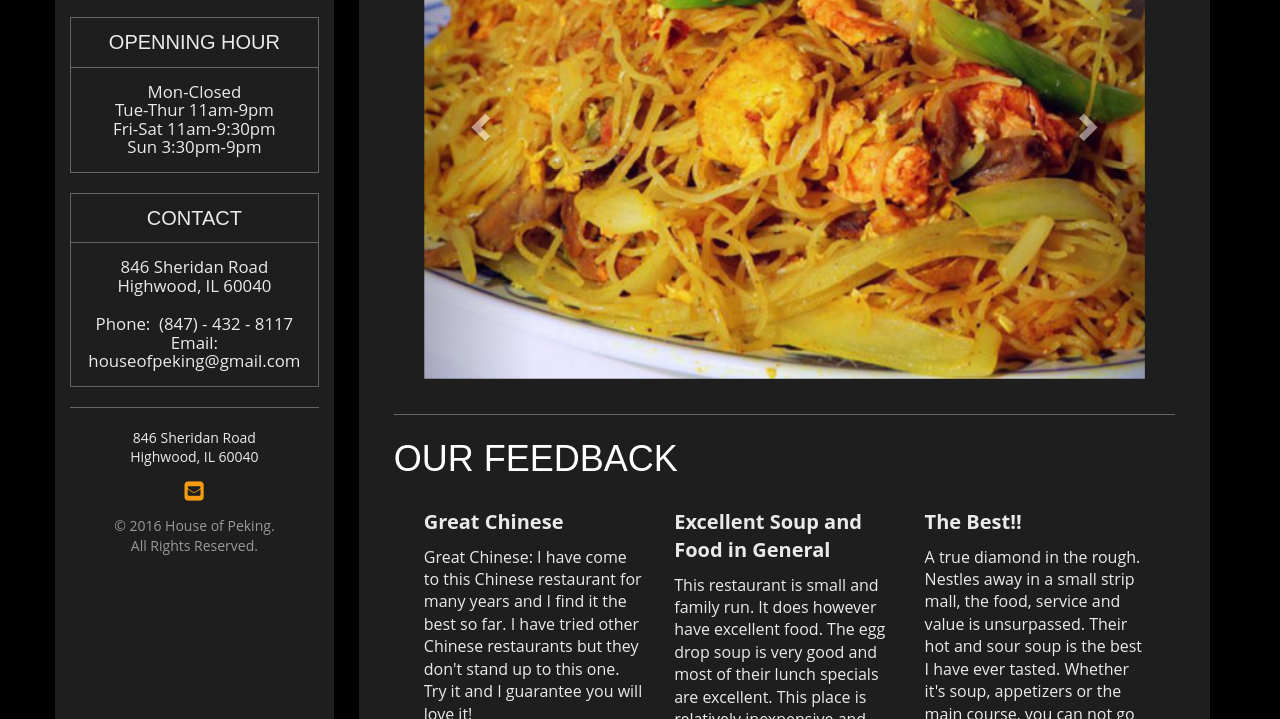
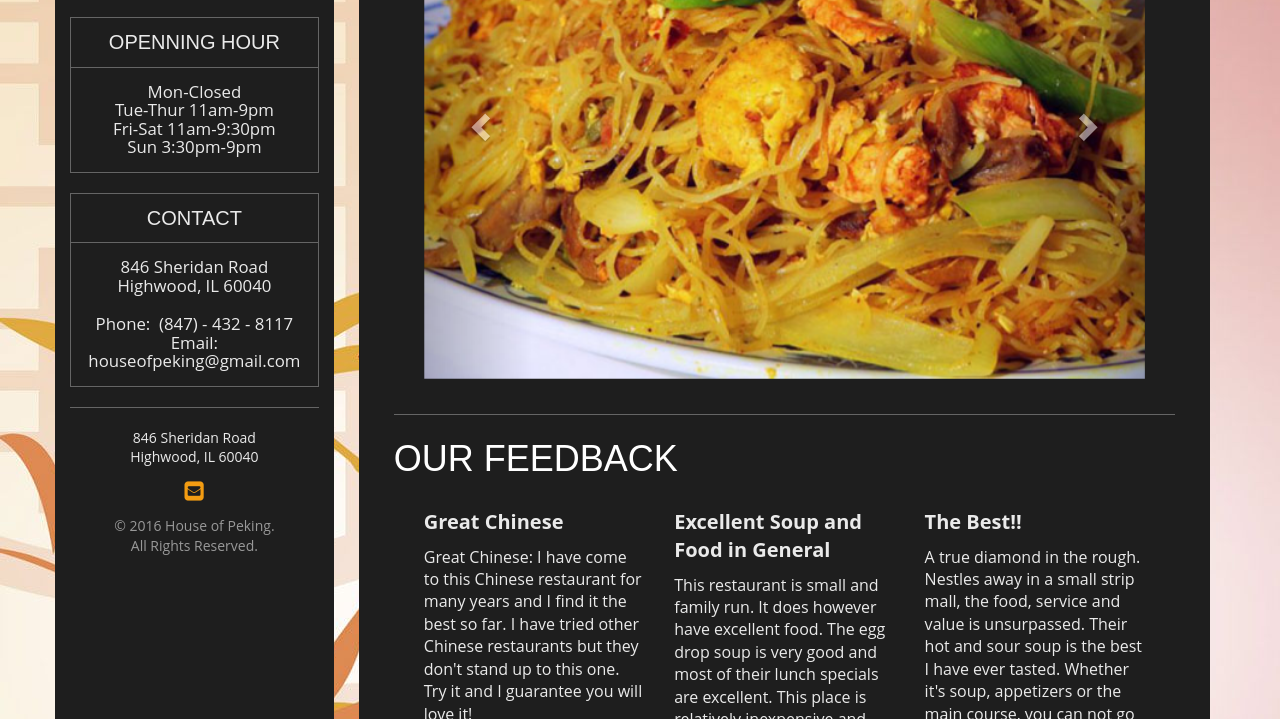
Before and after one commit to tojason/houseofpeking, a plain HTML site: page index.html in a window 1280 px wide. Shown: the part 374-1093 px from the top of the page. Drawn offline with Linux system fonts and the light colour scheme.

Commit message:
background img

```diff
--- a/css/style.css
+++ b/css/style.css
@@ -1,5 +1,6 @@
 body {
     background: black;
+    background-image: url('/img/background.jpg');
 }
 
 #main h2, #main h5 {
```
Also changed, not shown: img/background.jpg (added).
